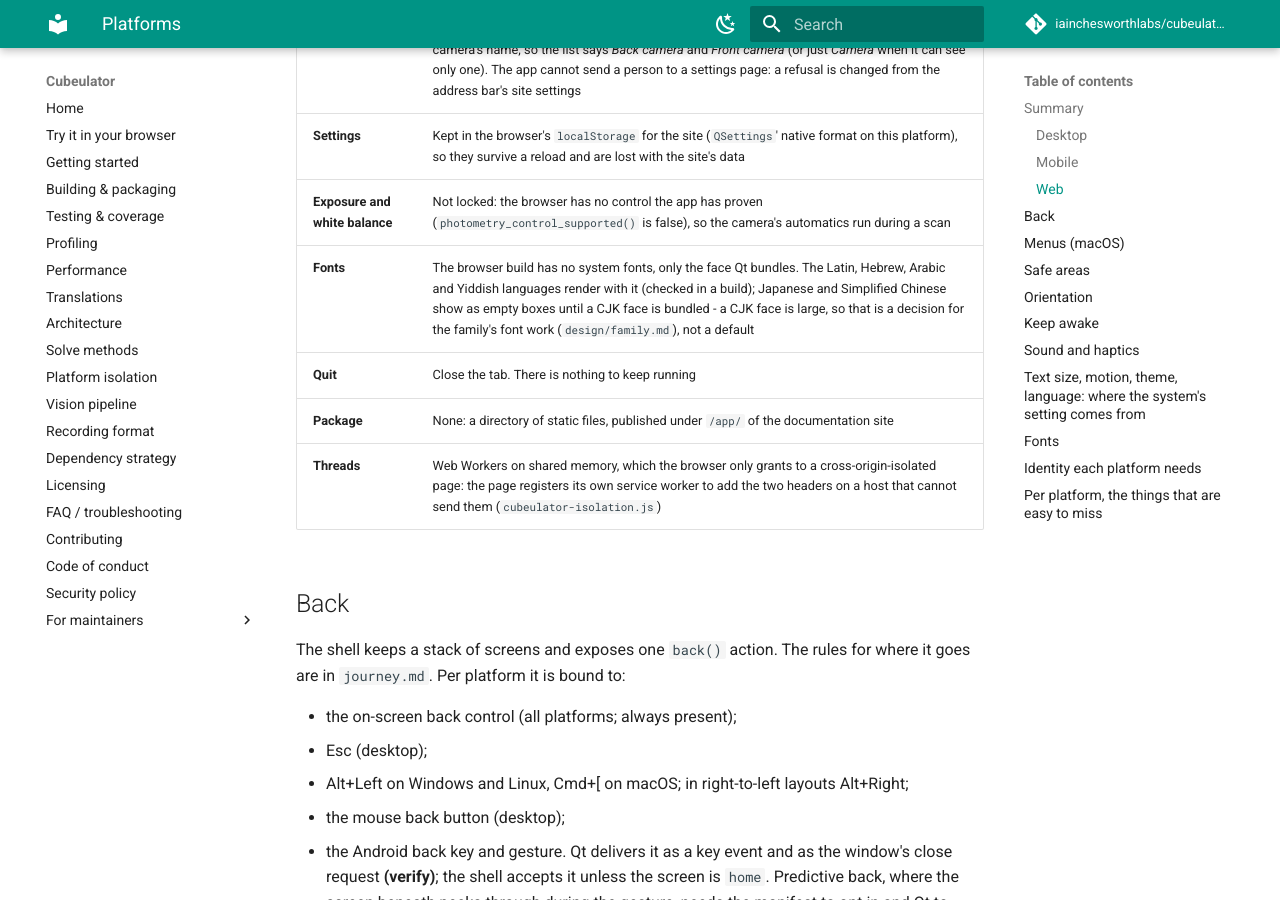
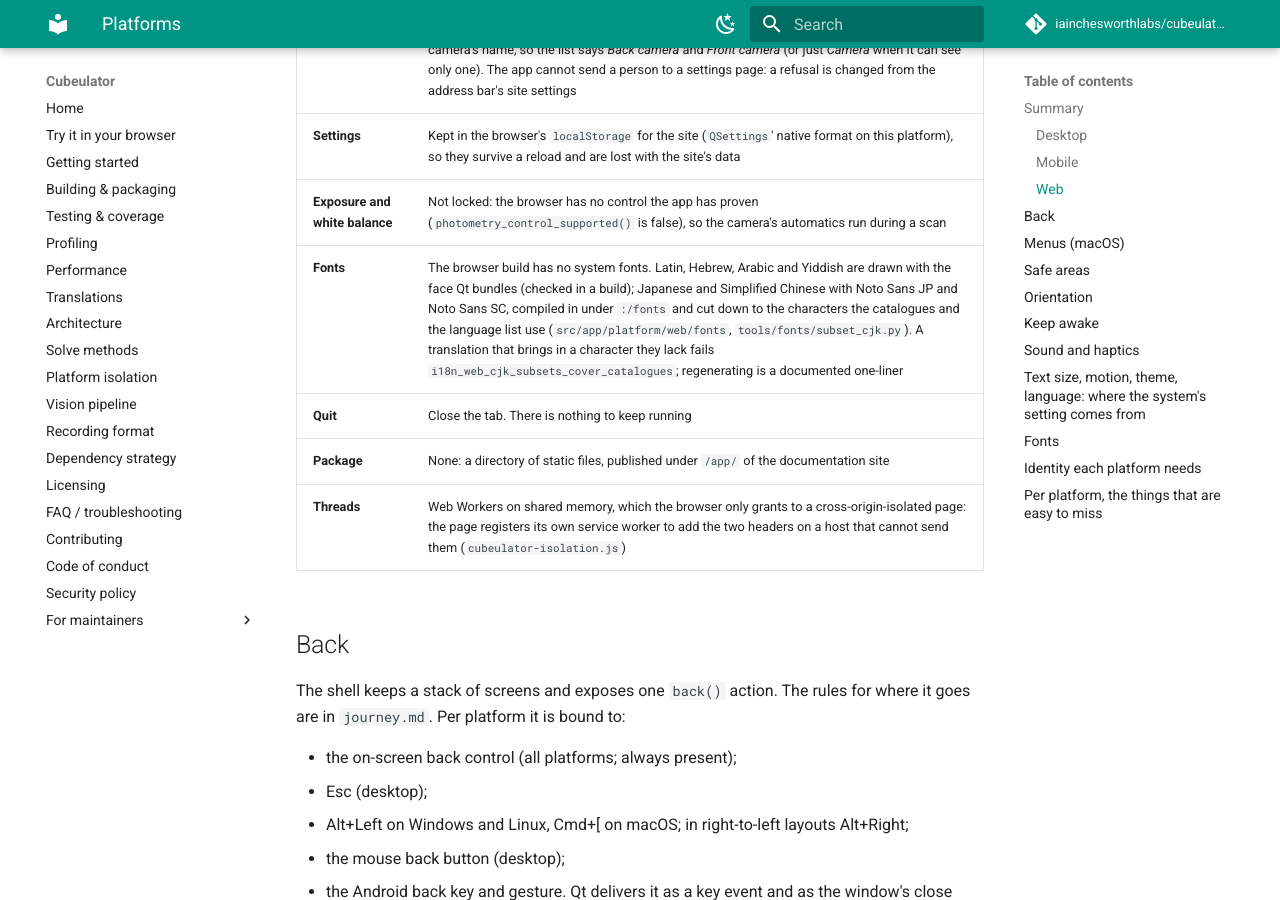
Before and after one commit to iainchesworth/cubeulator, an MkDocs documentation site: the page built from docs/design/platforms.md, in a window 1280 px wide and 900 px high, scrolled down 2981 px. Built offline with MkDocs 1.6.1 and Material for MkDocs 9.7.7, drawn with Linux system fonts in a browser that asks for light colours; comment, search, counter and statistics services are not loaded; some of the changed text lies outside the part shown.

Commit message:
docs: the browser build draws Japanese and Chinese
Drop the "empty boxes" caveat from the web page, the platforms design doc and
the changelog now that the faces are bundled, and say where they come from.

```diff
--- a/docs/design/platforms.md
+++ b/docs/design/platforms.md
@@ -62,7 +62,7 @@ work, not a platform flag.
 | **Camera permission** | No prompt in advance: the browser asks when the camera is first opened, in its own UI, and shows its own indicator while it is on. Until it has been allowed the browser hides every camera's name, so the list says *Back camera* and *Front camera* (or just *Camera* when it can see only one). The app cannot send a person to a settings page: a refusal is changed from the address bar's site settings |
 | **Settings** | Kept in the browser's `localStorage` for the site (`QSettings`' native format on this platform), so they survive a reload and are lost with the site's data |
 | **Exposure and white balance** | Not locked: the browser has no control the app has proven (`photometry_control_supported()` is false), so the camera's automatics run during a scan |
-| **Fonts** | The browser build has no system fonts, only the face Qt bundles. The Latin, Hebrew, Arabic and Yiddish languages render with it (checked in a build); Japanese and Simplified Chinese show as empty boxes until a CJK face is bundled - a CJK face is large, so that is a decision for the family's font work (`design/family.md`), not a default |
+| **Fonts** | The browser build has no system fonts. Latin, Hebrew, Arabic and Yiddish are drawn with the face Qt bundles (checked in a build); Japanese and Simplified Chinese with Noto Sans JP and Noto Sans SC, compiled in under `:/fonts` and cut down to the characters the catalogues and the language list use (`src/app/platform/web/fonts`, `tools/fonts/subset_cjk.py`). A translation that brings in a character they lack fails `i18n_web_cjk_subsets_cover_catalogues`; regenerating is a documented one-liner |
 | **Quit** | Close the tab. There is nothing to keep running |
 | **Package** | None: a directory of static files, published under `/app/` of the documentation site |
 | **Threads** | Web Workers on shared memory, which the browser only grants to a cross-origin-isolated page: the page registers its own service worker to add the two headers on a host that cannot send them (`cubeulator-isolation.js`) |
@@ -200,8 +200,8 @@ value.
 | Hebrew | Noto Sans Hebrew (variable, weights 100-900) | In the app. About 110 KB |
 | Yiddish | Noto Sans Hebrew, the same file | In the app |
 | Arabic | Noto Sans Arabic (variable, weights 100-900) | In the app. About 825 KB |
-| Japanese | The system's: Yu Gothic UI on Windows, Hiragino Sans on macOS and iOS, Noto Sans CJK JP on Android and Linux | No |
-| Simplified Chinese | The system's: Microsoft YaHei UI, PingFang SC, Noto Sans CJK SC | No |
+| Japanese | The system's: Yu Gothic UI on Windows, Hiragino Sans on macOS and iOS, Noto Sans CJK JP on Android and Linux | No. The browser build has no system fonts and bundles a Noto Sans JP subset |
+| Simplified Chinese | The system's: Microsoft YaHei UI, PingFang SC, Noto Sans CJK SC | No. The browser build bundles a Noto Sans SC subset |
 
 - A Japanese or Chinese font is 5-10 MB a weight. Every target ships a
   good one except a minimal Linux install, where the `.deb` and `.rpm`
```
Also changed, not shown: CHANGELOG.md (+1 -1 lines), docs/web.md (+1 -1 lines).
